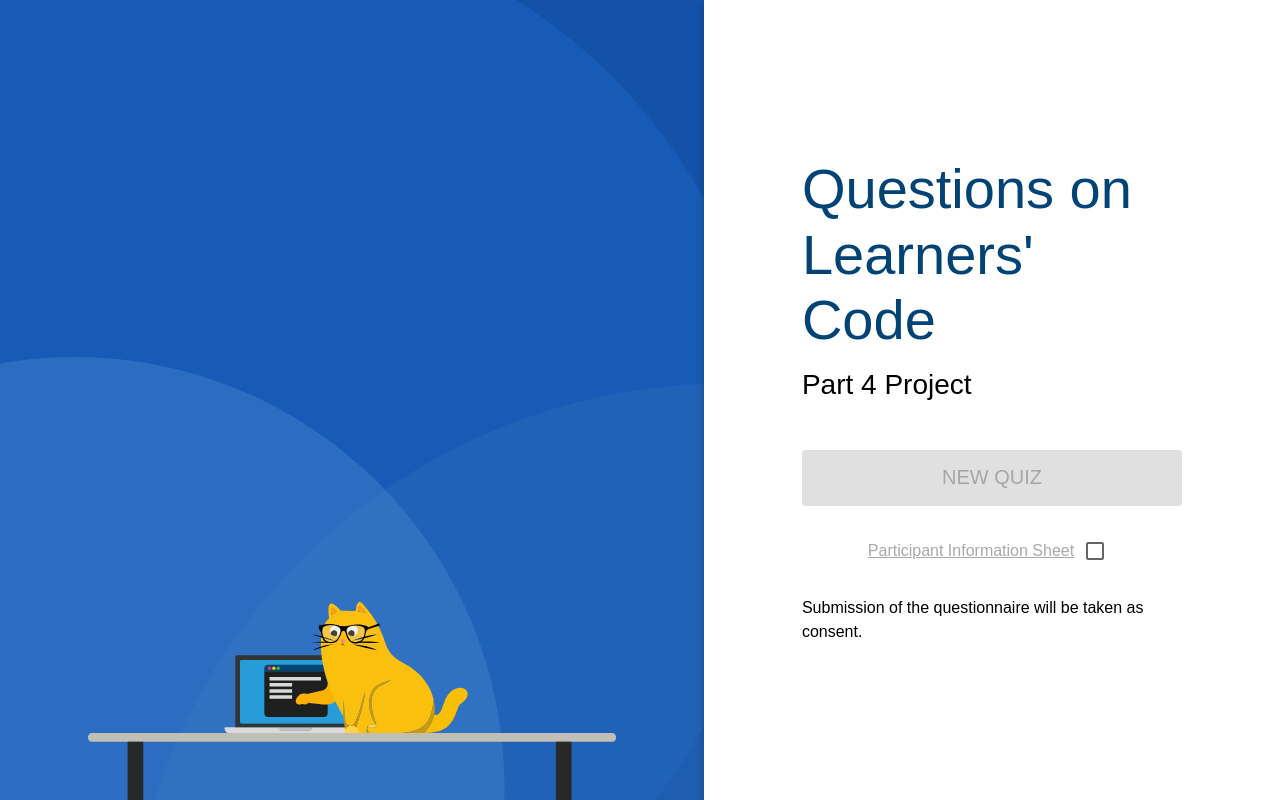
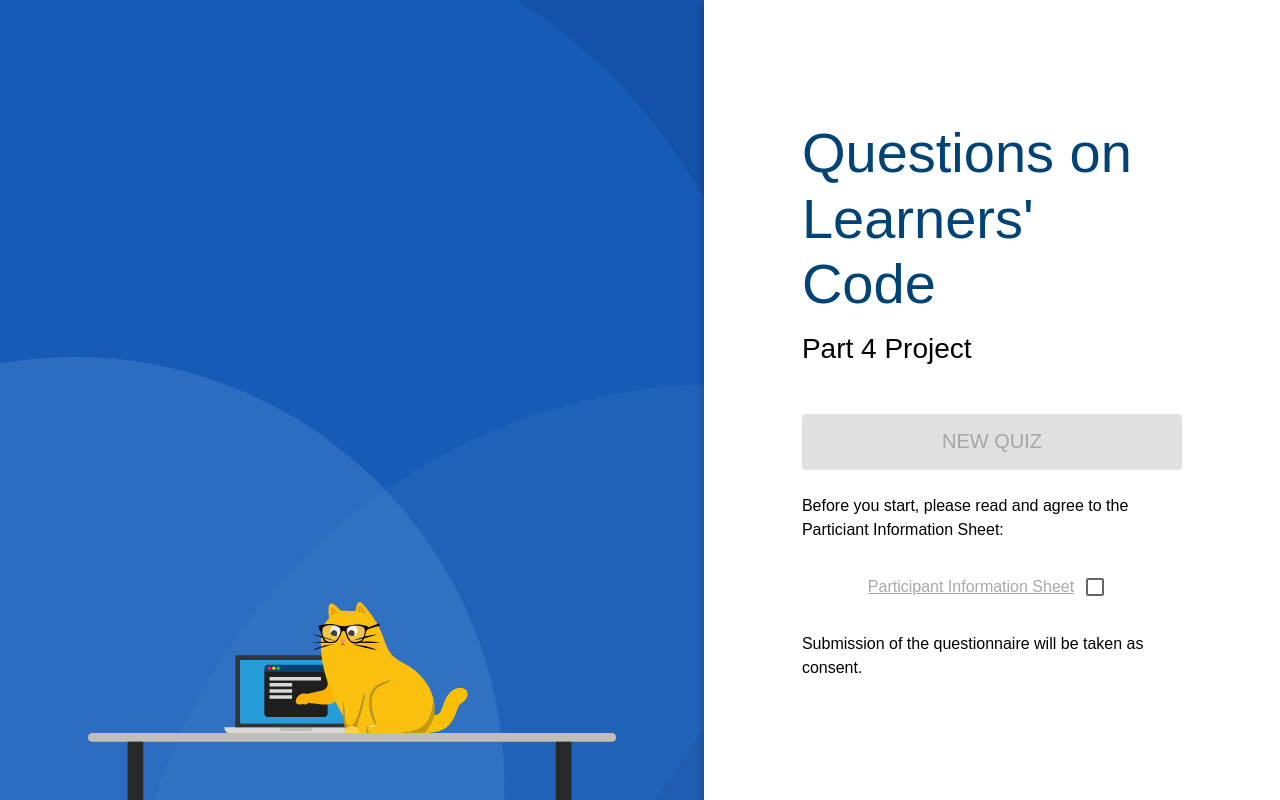
Before and after one commit to qlcPartFourProject/part-4-project-qlcs, a React (Vite) app: page / in a window 1280 px wide. Built offline with nearby package versions, Linux system fonts and the light colour scheme; no server answers; a web font is replaced by a local one.

Commit message:
add prompt to fill out pis

```diff
--- a/src/pages/home/HomePage.tsx
+++ b/src/pages/home/HomePage.tsx
@@ -76,6 +76,9 @@ const HomePage = () => {
               onClick={handleOpenModal}
               disabled={!tacAccepted}
               >New Quiz</Button>
+            <Typography>
+                Before you start, please read and agree to the Particiant Information Sheet:
+            </Typography>
             <Box
               sx={{
                   // outline: '1px solid black',
```
